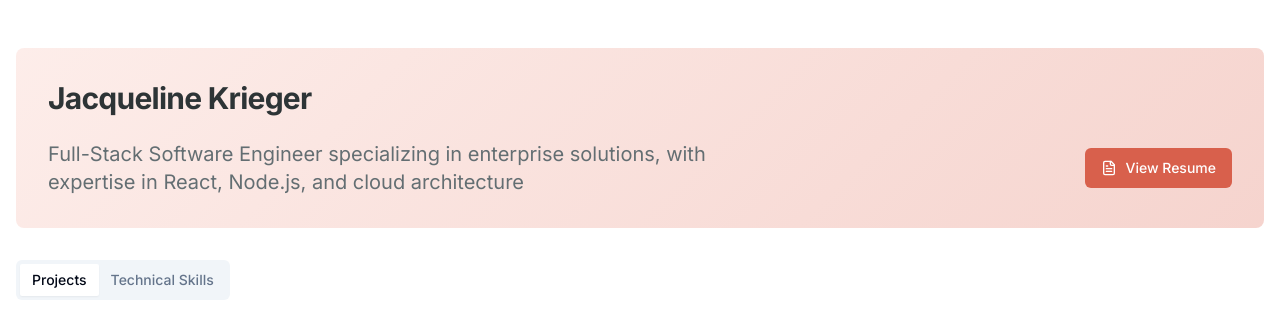
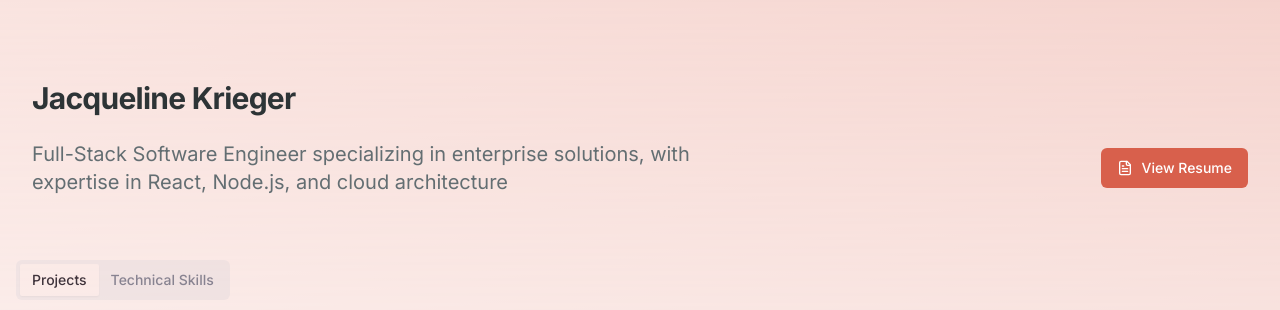
Before and after one commit to kriegercisneros/portfolio, a Next.js app: page / in a window 1280 px wide. Shown: the top 310 px of the page. Built offline with nearby package versions, Linux system fonts and the light colour scheme.

Commit message:
gradient

```diff
--- a/src/components/portfolio/components/header.tsx
+++ b/src/components/portfolio/components/header.tsx
@@ -1,3 +1,4 @@
+
 // "use client";
 // import { motion } from 'framer-motion';
 // import { Button } from '@/components/ui/button';
@@ -21,42 +22,50 @@
 //   };
 
 //   return (
-//     <motion.header
-//       variants={container}
-//       initial="hidden"
-//       animate="show"
-//       className="relative mb-8 p-8 overflow-hidden rounded-lg bg-transparent"
-//     >
-//       <div className="absolute inset-0">
+//     <div className="relative w-screen left-1/2 right-1/2 -ml-[50vw] -mr-[50vw]">
+//       {/* Full-viewport-width gradient that fades out */}
+//       <div className="absolute top-0 left-0 w-full h-full" style={{ height: '200%' }}>
 //         <div
-//           className="absolute inset-0 animate-gradient -z-8 pointer-events-none"
+//           className="absolute top-0 left-0 w-full h-full animate-gradient"
 //           style={{
-//             background: 'linear-gradient(-45deg, #E07A5F, #D8604C,rgb(251, 223, 217))',
+//             background: 'linear-gradient(-45deg, #E07A5F, #D8604C,rgb(255, 231, 226))',
 //             backgroundSize: '400% 400%',
-//             opacity: 0.4
+//             opacity: 0.4,
+//             maskImage: 'linear-gradient(to bottom, rgba(0,0,0,1) 0%, rgba(0,0,0,0) 100%)',
+//             WebkitMaskImage: 'linear-gradient(to bottom, rgba(0,0,0,1) 0%, rgba(0,0,0,0) 100%)'
 //           }}
 //         />
 //       </div>
 
-//       <motion.div variants={item}>
-//         <h1 className="text-3xl font-bold text-primary tracking-tight mb-6">
-//           Jacqueline Krieger
-//         </h1>
-//         <div className="flex flex-col md:flex-row justify-between items-start md:items-center gap-4 md:gap-0">
-//           <p className="hidden md:block text-xl text-primary-light max-w-2xl">
-//             Full-Stack Software Engineer specializing in enterprise solutions,
-//             with expertise in React, Node.js, and cloud architecture
-//           </p>
-//           <Button
-//             onClick={() => window.open('https://docs.google.com/document/d/e/2PACX-1vTf1iIYUDnZgBAcwPDVm12KkgTA_9D35sz6fYqJ5agtQRQ9Tx2QvqxMGC-Gg5gd4TUGzLjwDUps5p0R/pub', '_blank')}
-//             className="bg-accent hover:bg-accent-dark text-white md:ml-8 whitespace-nowrap transition-colors duration-300 z-0"
-//           >
-//             <FileText className="mr-2 h-4 w-4" />
-//             View Resume
-//           </Button>
-//         </div>
-//       </motion.div>
-//     </motion.header>
+//       {/* Content container - centered with max-width */}
+//       <div className="max-w-7xl mx-auto px-4 sm:px-6 lg:px-8">
+//         <motion.header
+//           variants={container}
+//           initial="hidden"
+//           animate="show"
+//           className="relative z-10 pt-8 pb-16"
+//         >
+//           <motion.div variants={item}>
+//             <h1 className="text-3xl font-bold text-primary tracking-tight mb-6">
+//               Jacqueline Krieger
+//             </h1>
+//             <div className="flex flex-col md:flex-row justify-between items-start md:items-center gap-4 md:gap-0">
+//               <p className="hidden md:block text-xl text-primary-light max-w-2xl">
+//                 Full-Stack Software Engineer specializing in enterprise solutions,
+//                 with expertise in React, Node.js, and cloud architecture
+//               </p>
+//               <Button
+//                 onClick={() => window.open('https://docs.google.com/document/d/e/2PACX-1vTf1iIYUDnZgBAcwPDVm12KkgTA_9D35sz6fYqJ5agtQRQ9Tx2QvqxMGC-Gg5gd4TUGzLjwDUps5p0R/pub', '_blank')}
+//                 className="bg-accent hover:bg-accent-dark text-white md:ml-8 whitespace-nowrap transition-colors duration-300"
+//               >
+//                 <FileText className="mr-2 h-4 w-4" />
+//                 View Resume
+//               </Button>
+//             </div>
+//           </motion.div>
+//         </motion.header>
+//       </div>
+//     </div>
 //   );
 // };
 
@@ -85,26 +94,31 @@ export const Header = () => {
   };
 
   return (
+    <>
+      {/* Background gradient container - now absolute instead of fixed */}
+      <div className="absolute top-0 left-0 w-full pointer-events-none -z-8" style={{ height: '100vh' }}>
+        <div
+          className="absolute top-0 left-0 w-full h-full animate-gradient"
+          style={{
+            background: 'linear-gradient(-45deg, #E07A5F, #D8604C,rgb(252, 225, 219))',
+            backgroundSize: '400% 400%',
+            opacity: 0.4,
+            maskImage: 'linear-gradient(to bottom, rgba(0,0,0,1) 0%, rgba(0,0,0,0) 100%)',
+            WebkitMaskImage: 'linear-gradient(to bottom, rgba(0,0,0,1) 0%, rgba(0,0,0,0) 100%)'
+          }}
+        />
+      </div>
+
+      {/* Content with original positioning */}
+      <div className="relative w-screen left-1/2 right-1/2 -ml-[50vw] -mr-[50vw]">
+        <div className="max-w-7xl mx-auto px-4 sm:px-6 lg:px-8">
           <motion.header
             variants={container}
             initial="hidden"
             animate="show"
-      className="relative mb-8 p-8 overflow-hidden rounded-lg bg-transparent"
+            className="relative pt-8 pb-16"
           >
-      {/* Updated gradient container with proper z-indexing */}
-      <div className="absolute inset-0 z-0 w-full h-full">
-        <div
-          className="absolute inset-0 w-full h-full animate-gradient"
-          style={{
-            background: 'linear-gradient(-45deg, #E07A5F, #D8604C,rgb(254, 223, 216))',
-            backgroundSize: '400% 400%',
-            opacity: 0.4
-          }}
-        />
-      </div>
-
-      {/* Added z-10 to ensure content stays above gradient */}
-      <motion.div variants={item} className="relative z-10">
+            <motion.div variants={item}>
               <h1 className="text-3xl font-bold text-primary tracking-tight mb-6">
                 Jacqueline Krieger
               </h1>
@@ -123,6 +137,9 @@ export const Header = () => {
               </div>
             </motion.div>
           </motion.header>
+        </div>
+      </div>
+    </>
   );
 };
 
--- a/src/components/portfolio/layout.tsx
+++ b/src/components/portfolio/layout.tsx
@@ -11,7 +11,7 @@ const PortfolioLayout = () => {
       <main className="container mx-auto px-4 py-12">
         <Header />
 
-        <Tabs defaultValue="projects" className="w-full">
+        <Tabs defaultValue="projects" className="w-full z-100">
           <TabsList className="mb-8">
             <TabsTrigger value="projects">Projects</TabsTrigger>
             <TabsTrigger value="skills">Technical Skills</TabsTrigger>
```
Lines whose indentation alone changed are shown as unchanged.
